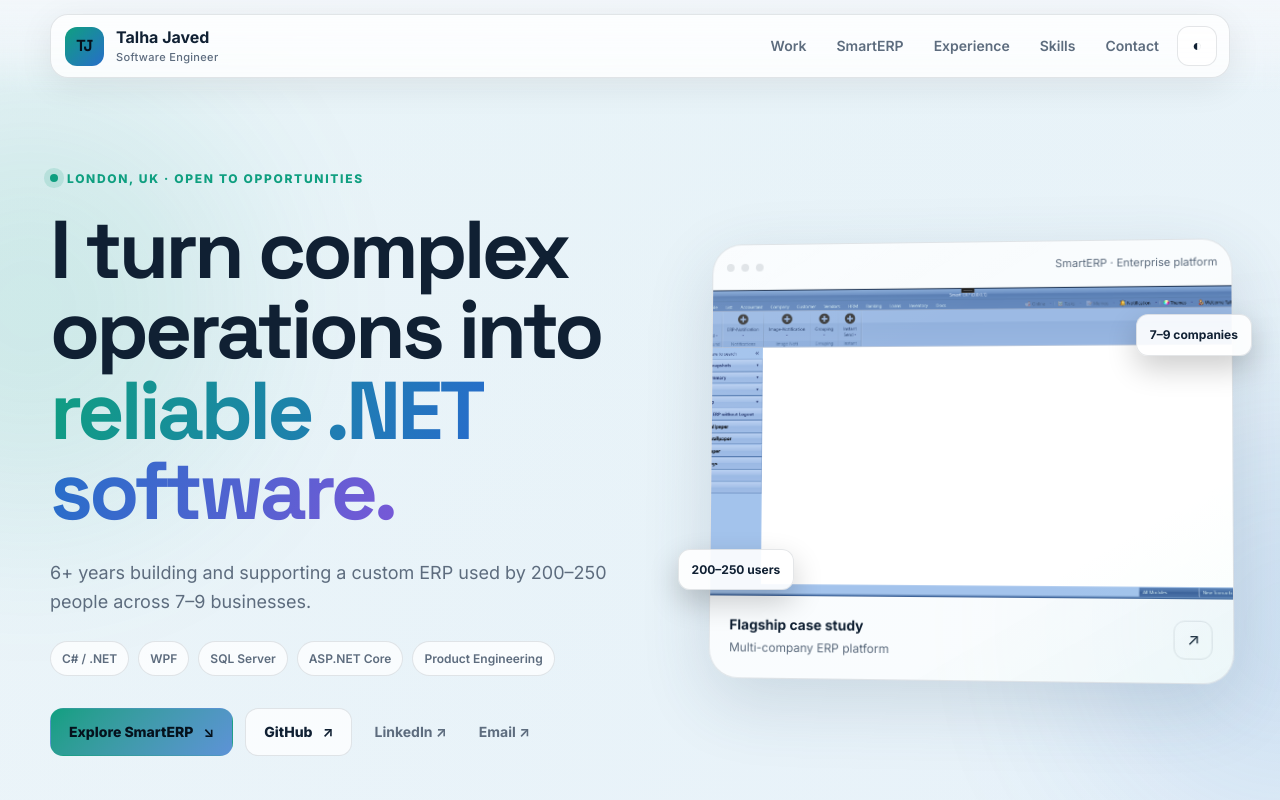
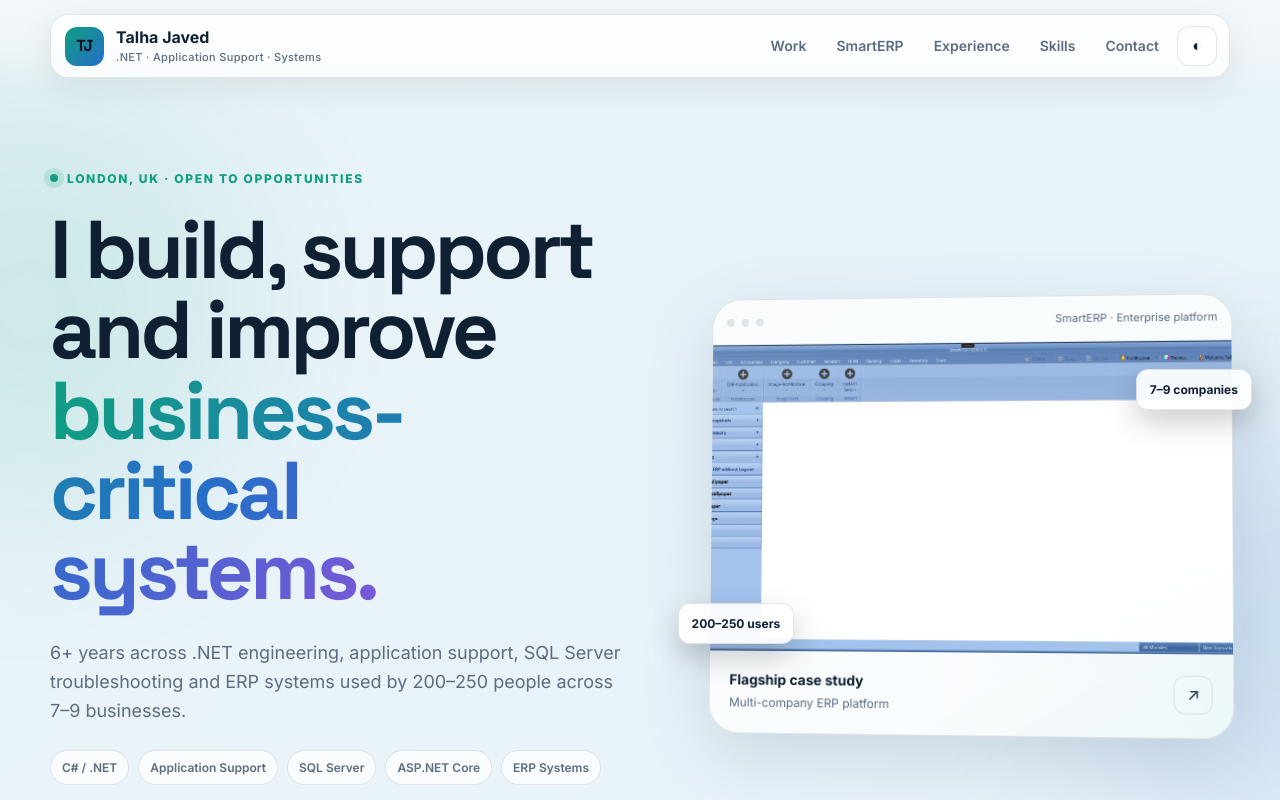
Before and after one commit to talhajavedawan/SmartERP-Portfolio, a plain HTML site: page docs/index.html in a window 1280 px wide. Shown: the top 800 px of the page. Drawn offline with Linux system fonts and the light colour scheme.

Commit message:
Align portfolio with .NET and application support positioning

```diff
--- a/docs/index.html
+++ b/docs/index.html
@@ -4,10 +4,10 @@
   <meta charset="utf-8" />
   <meta name="viewport" content="width=device-width, initial-scale=1" />
   <meta name="theme-color" content="#07111f" />
-  <meta name="description" content="Talha Javed — London-based .NET software engineer with 6+ years of experience building enterprise applications, ERP systems and modernisation programmes." />
+  <meta name="description" content="Talha Javed — London-based .NET software engineer with 6+ years of experience in enterprise applications, ERP systems, application support and modernisation." />
   <meta name="author" content="Talha Javed" />
   <meta property="og:title" content="Talha Javed — .NET Software Engineer" />
-  <meta property="og:description" content="Enterprise .NET engineering, product ownership and system modernisation. Explore SmartERP and selected engineering work." />
+  <meta property="og:description" content="Enterprise .NET engineering, application support, product ownership and system modernisation. Explore SmartERP and selected technical work." />
   <meta property="og:type" content="website" />
   <meta property="og:url" content="https://talhajavedawan.github.io/SmartERP-Portfolio/" />
   <meta property="og:image" content="https://raw.githubusercontent.com/talhajavedawan/SmartERP-Portfolio/main/docs/images/MainDashboard.PNG" />
@@ -27,7 +27,7 @@
     <nav class="nav shell" aria-label="Primary navigation">
       <a class="brand" href="#top" aria-label="Talha Javed home">
         <span class="brand-mark">TJ</span>
-        <span class="brand-copy">Talha Javed<small>Software Engineer</small></span>
+        <span class="brand-copy">Talha Javed<small>.NET · Application Support · Systems</small></span>
       </a>
 
       <button class="menu-toggle" type="button" aria-label="Open navigation" aria-expanded="false">
@@ -51,10 +51,10 @@
     <section class="hero shell section">
       <div class="hero-copy reveal">
         <div class="eyebrow"><span class="status-dot"></span> London, UK · Open to opportunities</div>
-        <h1>I turn complex operations into <span>reliable .NET software.</span></h1>
-        <p class="hero-lead">6+ years building and supporting a custom ERP used by 200–250 people across 7–9 businesses.</p>
+        <h1>I build, support and improve <span>business-critical systems.</span></h1>
+        <p class="hero-lead">6+ years across .NET engineering, application support, SQL Server troubleshooting and ERP systems used by 200–250 people across 7–9 businesses.</p>
         <div class="hero-tags" aria-label="Core technologies">
-          <span>C# / .NET</span><span>WPF</span><span>SQL Server</span><span>ASP.NET Core</span><span>Product Engineering</span>
+          <span>C# / .NET</span><span>Application Support</span><span>SQL Server</span><span>ASP.NET Core</span><span>ERP Systems</span>
         </div>
         <div class="hero-actions">
           <a class="button button-primary" href="#smart-erp">Explore SmartERP <span>↘</span></a>
@@ -246,7 +246,7 @@
     <section id="skills" class="section skills-section">
       <div class="shell">
         <div class="section-heading reveal">
-          <div><span class="kicker">Capabilities</span><h2>Depth in .NET. Breadth across delivery.</h2></div>
+          <div><span class="kicker">Capabilities</span><h2>.NET engineering with hands-on application support.</h2></div>
           <p>I work comfortably from requirements and relational models through UI behaviour, production debugging, APIs, testing and deployment practices.</p>
         </div>
 
@@ -256,7 +256,7 @@
           <article class="skill-card reveal"><span>03</span><h3>Data & architecture</h3><p>SQL Server, relational modelling, migrations, transaction workflows, tenant-aware design.</p></article>
           <article class="skill-card reveal"><span>04</span><h3>Web & security</h3><p>Angular, TypeScript, REST APIs, microservices, JWT authentication, RBAC and permission models.</p></article>
           <article class="skill-card reveal"><span>05</span><h3>Delivery & cloud</h3><p>Git, GitHub Actions, Docker, Jenkins, AWS ECR/EC2 fundamentals.</p></article>
-          <article class="skill-card reveal"><span>06</span><h3>Product & people</h3><p>Stakeholder discovery, prioritisation, mentoring, technical planning and teaching.</p></article>
+          <article class="skill-card reveal"><span>06</span><h3>Support & stakeholders</h3><p>Application troubleshooting, user support, requirements discovery, documentation, prioritisation, mentoring and technical coordination.</p></article>
         </div>
       </div>
     </section>
@@ -274,7 +274,7 @@
         <div>
           <span class="kicker">Let’s work together</span>
           <h2>Looking for someone who can own the problem, not just the ticket?</h2>
-          <p>I’m open to UK opportunities in .NET software engineering and enterprise application support.</p>
+          <p>I’m open to UK opportunities in .NET development, application support, technical support and enterprise systems.</p>
         </div>
         <div class="contact-actions">
           <a class="button button-primary" href="mailto:talhajavedawan7@gmail.com">talhajavedawan7@gmail.com ↗</a>
@@ -286,7 +286,7 @@
   </main>
 
   <footer class="site-footer shell">
-    <div><strong>Talha Javed</strong><span>Software Engineer · London, UK</span></div>
+    <div><strong>Talha Javed</strong><span>.NET Software Engineer · Application Support · London, UK</span></div>
     <p>Designed as an engineering portfolio · <span id="year"></span></p>
   </footer>
 
```
